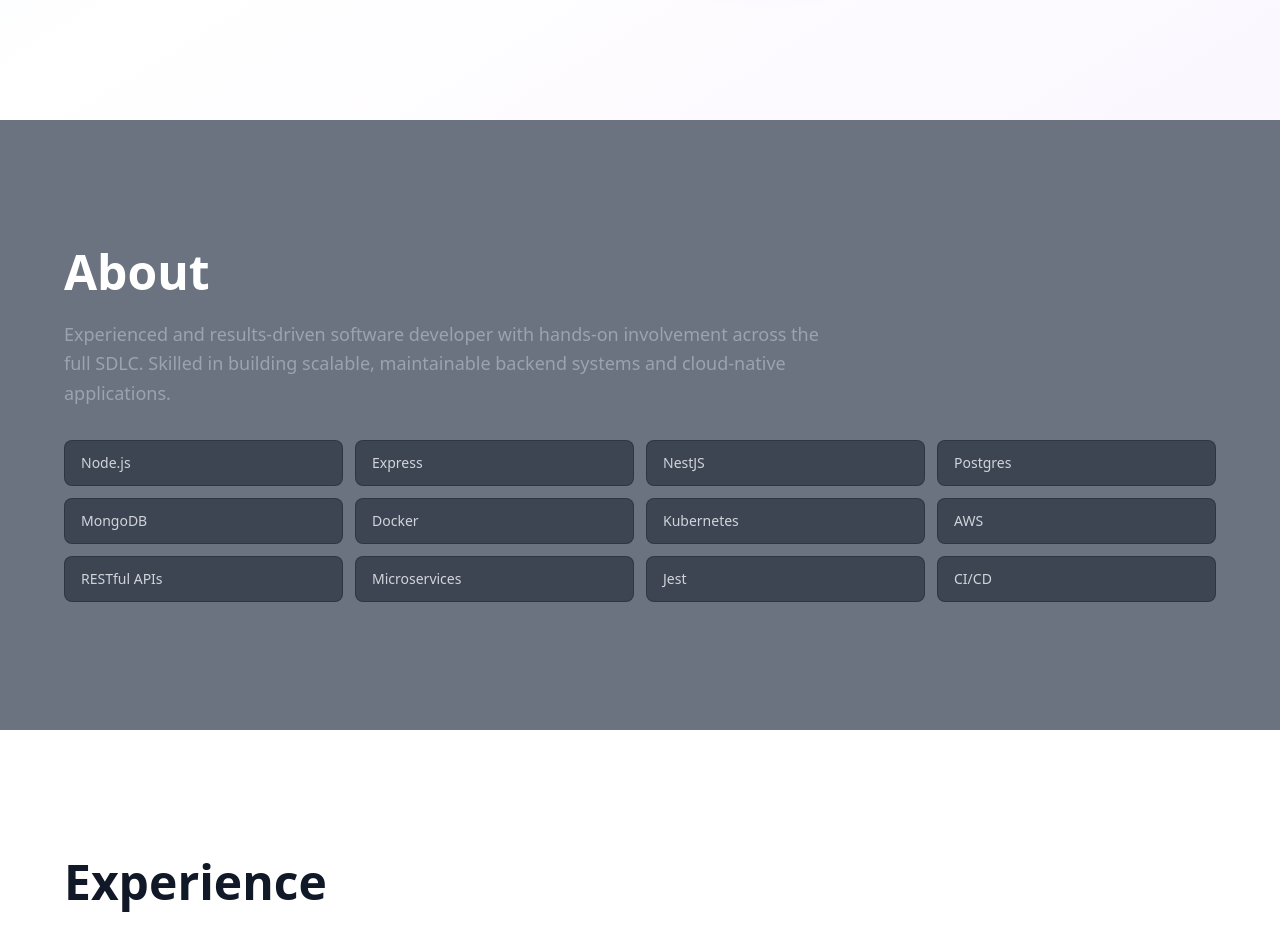
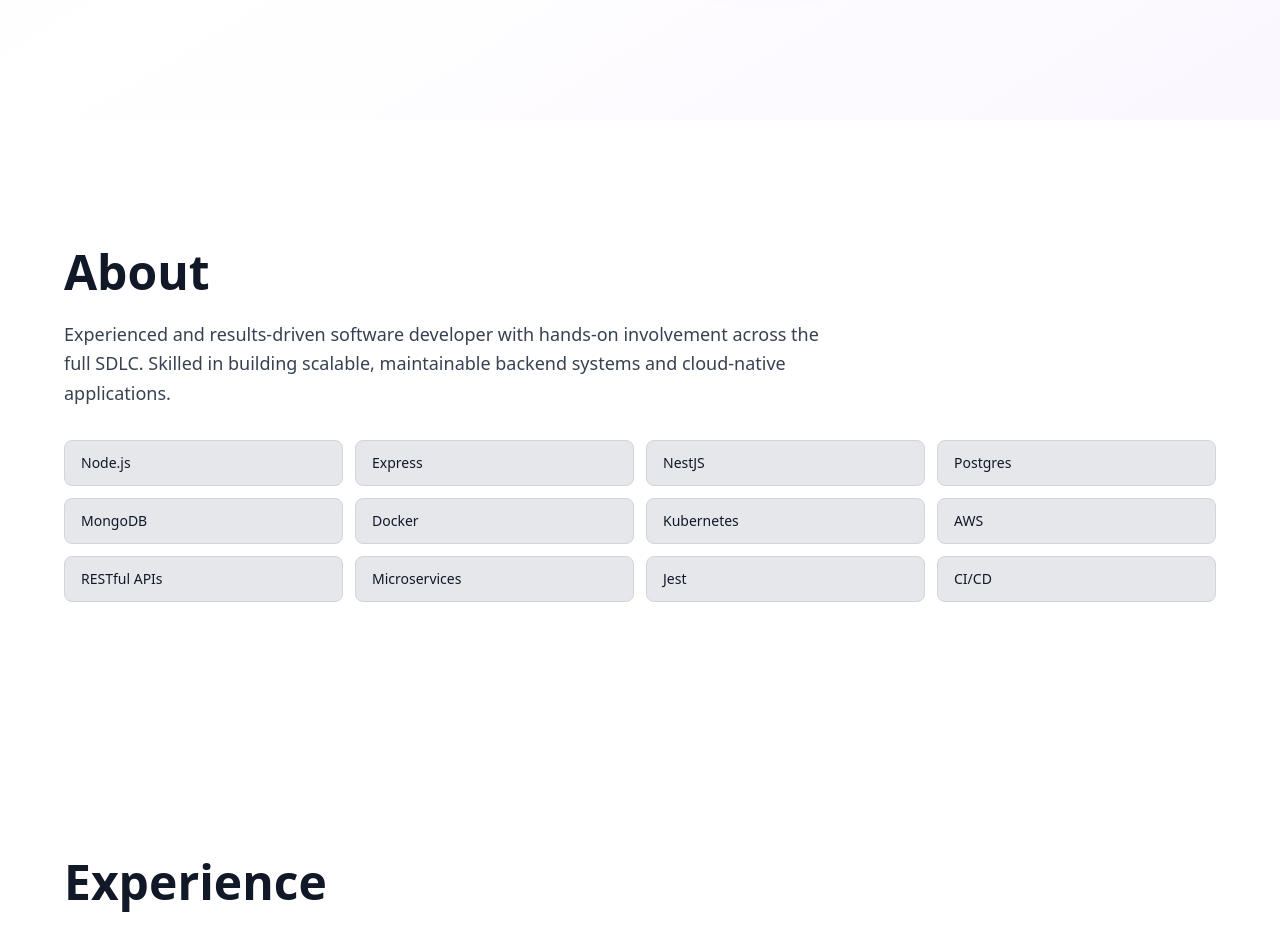
Before and after one commit to Alameen17/alameen-portfolio, a React (Vite) app: page / in a window 1280 px wide. Shown: the part 680-1606 px from the top of the page. Built offline with nearby package versions, Linux system fonts and the light colour scheme.

Commit message:
Update About component styles for light/dark theme support

```diff
--- a/src/components/About.jsx
+++ b/src/components/About.jsx
@@ -10,7 +10,7 @@ export default function About() {
   ];
 
   return (
-    <section id="about" className="py-32 px-6 bg-gray-500 dark:bg-transparent">
+    <section id="about" className="py-32 px-6 bg-white dark:bg-transparent">
       <div className="max-w-6xl mx-auto">
         <motion.div
           initial={{ opacity: 0, y: 20 }}
@@ -18,8 +18,8 @@ export default function About() {
           viewport={{ once: true }}
           transition={{ duration: 0.6 }}
         >
-          <h2 className="text-4xl md:text-5xl font-bold text-white mb-6">About</h2>
-          <p className="text-lg text-gray-400 max-w-3xl leading-relaxed mb-8">
+          <h2 className="text-4xl md:text-5xl font-bold text-gray-900 dark:text-white mb-6">About</h2>
+          <p className="text-lg text-gray-700 dark:text-gray-400 max-w-3xl leading-relaxed mb-8">
             Experienced and results-driven software developer with hands-on involvement across the full SDLC.
             Skilled in building scalable, maintainable backend systems and cloud-native applications.
           </p>
@@ -32,7 +32,7 @@ export default function About() {
                 whileInView={{ opacity: 1, y: 0 }}
                 viewport={{ once: true }}
                 transition={{ delay: i * 0.05 }}
-                className="px-4 py-3 bg-gray-900/50 border border-gray-800/50 rounded-lg text-gray-300 text-sm hover:border-gray-700 transition-colors"
+                className="px-4 py-3 bg-gray-200 dark:bg-gray-900/50 border border-gray-300 dark:border-gray-800/50 rounded-lg text-gray-900 dark:text-gray-300 text-sm hover:border-gray-400 dark:hover:border-gray-700 transition-colors"
               >
                 {skill}
               </motion.div>
```
